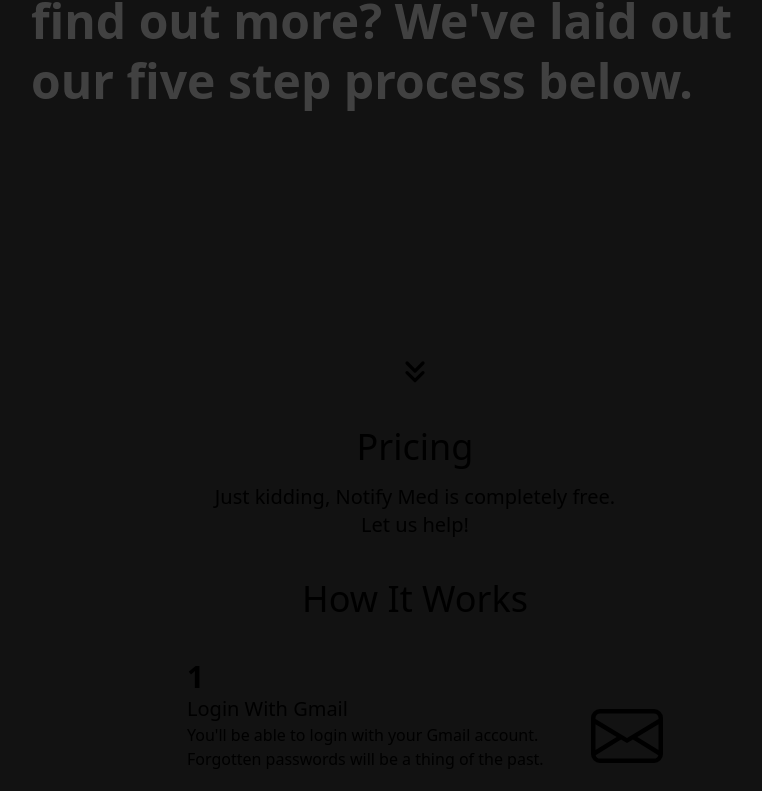
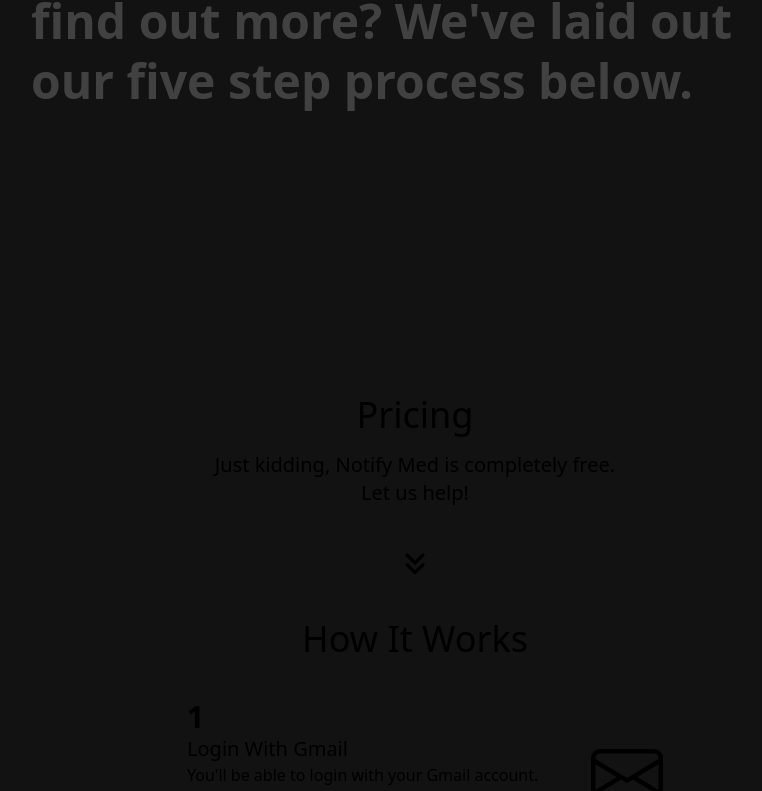
Before and after one commit to NotifyMed/NotifyMed, a Next.js app: page / in a window 1280 px wide. Shown: the part 1117-1908 px from the top of the page, without its empty margins (225-987 px from the left). Built offline with nearby package versions, Linux system fonts and the light colour scheme; no server answers.

Commit message:
Fix styling

```diff
--- a/pages/index.tsx
+++ b/pages/index.tsx
@@ -86,6 +86,13 @@ export default function Home() {
           </span>
         </div>
         <ScrollTextAnimation />
+        <div id="pricing" className="text-center my-10">
+          <div className="text-2xl sm:text-4xl text-bold mt-4 ">Pricing</div>
+          <div className="text-lg sm:text-xl mt-4">
+            Just kidding, Notify Med is completely free.
+          </div>
+          <div className="text-lg sm:text-xl leading-2">Let us help!</div>
+        </div>
         <div
           className="flex items-center justify-center mb-10"
           ref={howItWorksRef}
@@ -98,13 +105,6 @@ export default function Home() {
           </button>
         </div>
 
-        <div id="pricing" className="text-center my-10">
-          <div className="text-2xl sm:text-4xl text-bold mt-4 ">Pricing</div>
-          <div className="text-lg sm:text-xl mt-4">
-            Just kidding, Notify Med is completely free.
-          </div>
-          <div className="text-lg sm:text-xl leading-2">Let us help!</div>
-        </div>
         <div id="how-it-works">
           <HowItWorks />
         </div>
```
